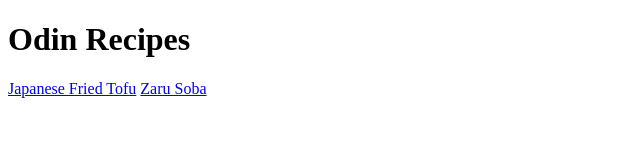
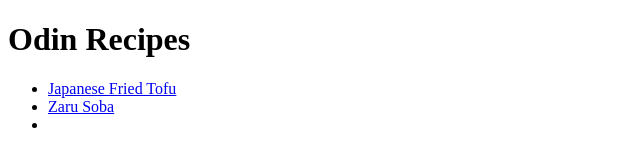
Before and after one commit to StevieG223/odin-recipes, a plain HTML site: page index.html in a window 1280 px wide. Shown: the whole page, without its empty margins (0-640 px from the left). Drawn offline with Linux system fonts and the light colour scheme.

Commit message:
put links in unordered list, add link to ramen eggs

```diff
--- a/index.html
+++ b/index.html
@@ -8,7 +8,10 @@
 </head>
 <body>
     <h1>Odin Recipes</h1>
-    <a href="./recipes/japanese-fried-tofu.html">Japanese Fried Tofu</a>
-    <a href="./recipes/zaru-soba.html">Zaru Soba</a>
+    <ul>
+    <li><a href="./recipes/japanese-fried-tofu.html">Japanese Fried Tofu</a></li>
+    <li><a href="./recipes/zaru-soba.html">Zaru Soba</a></li>
+    <li><a href="./recipes/ramen-eggs.html"></a></li>
+    </ul>
 </body>
 </html>
```
